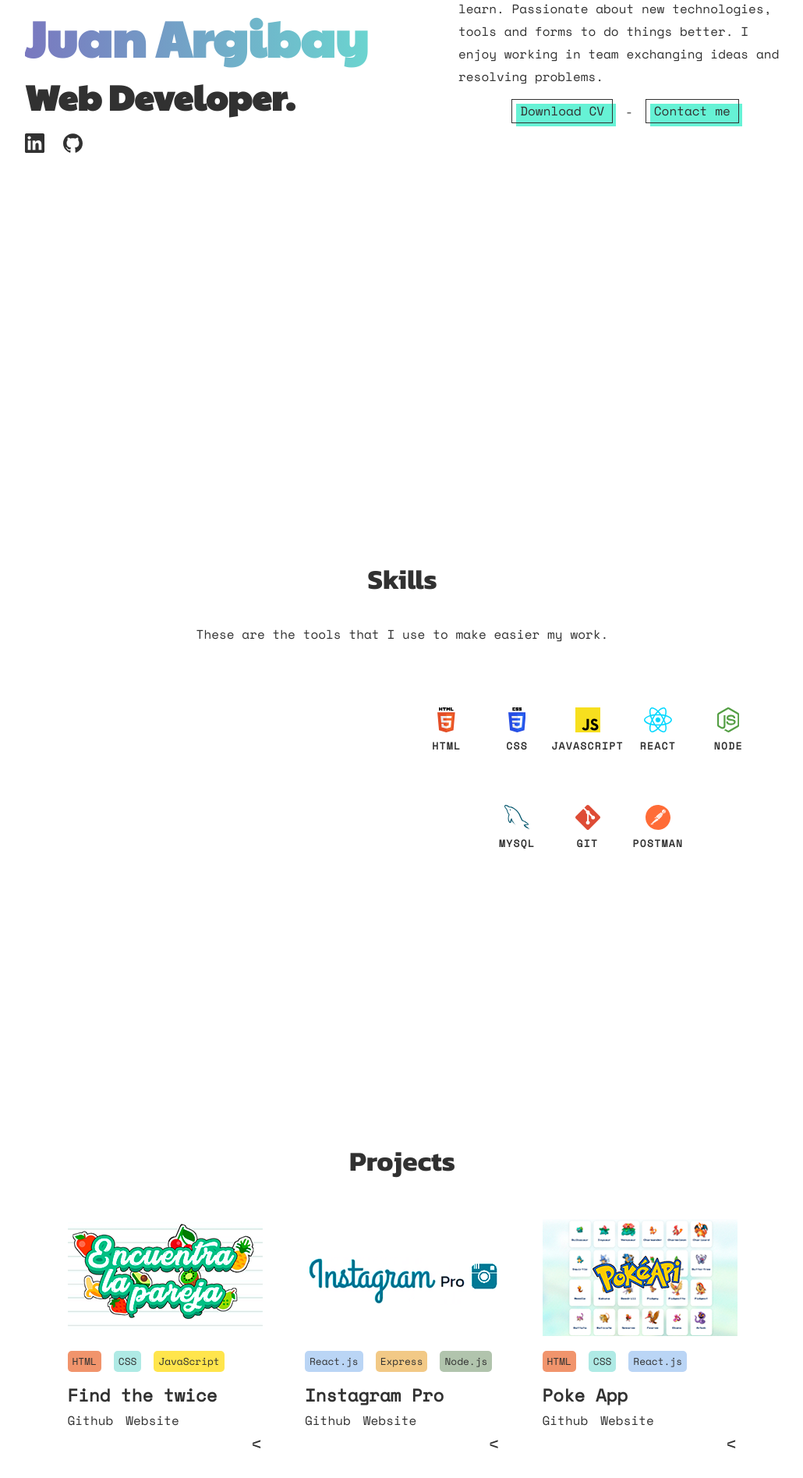
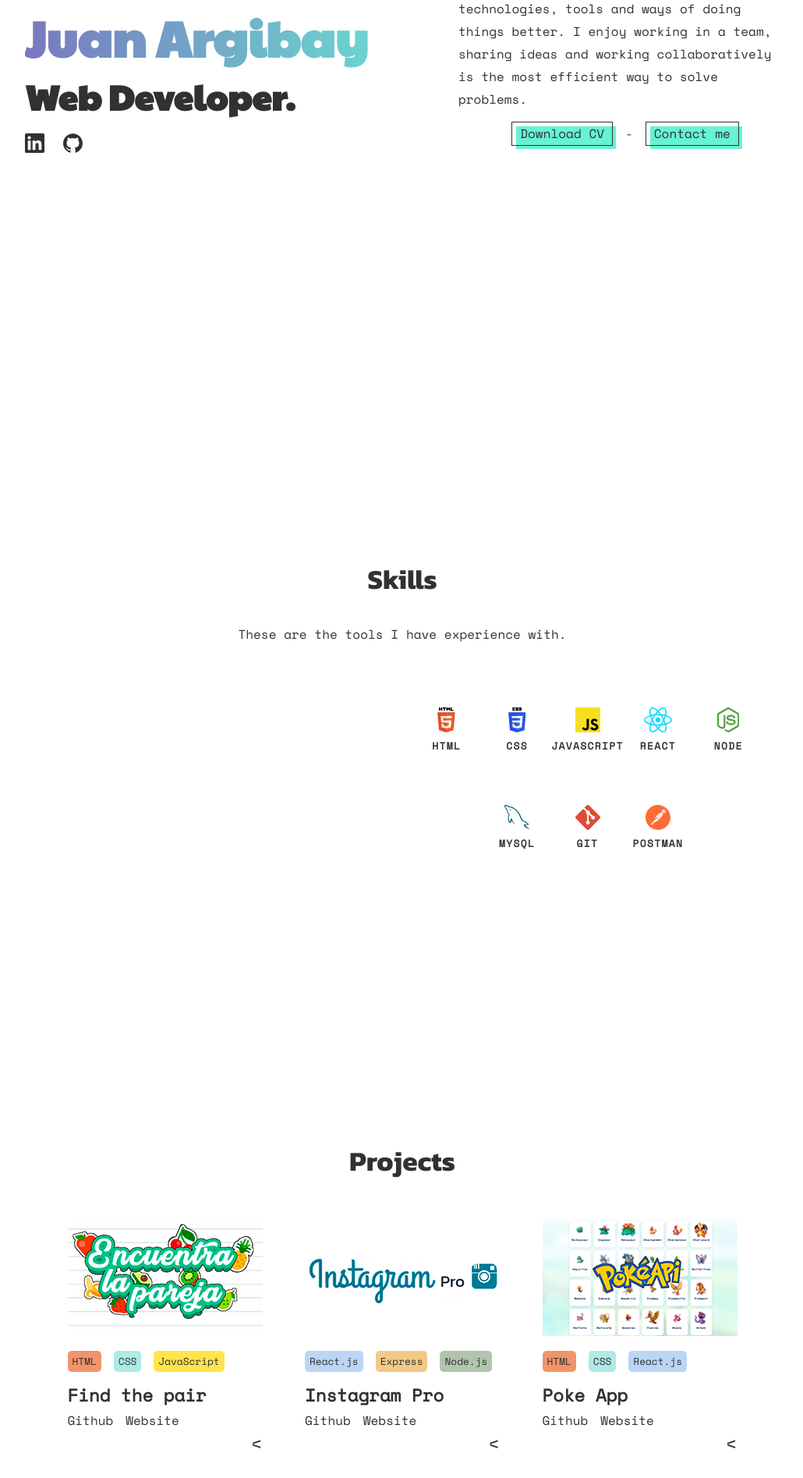
Before and after one commit to JuanArgibay/Portfolio, a React (Create React App) app: page / in a window 1280 px wide. Shown: the part 321-2216 px from the top of the page at 78% size, without its empty margins (124-1154 px from the left). Built offline with nearby package versions, Linux system fonts and the light colour scheme.

Commit message:
update english text

```diff
--- a/src/Pages/About.jsx
+++ b/src/Pages/About.jsx
@@ -30,7 +30,7 @@ export const About = () => {
           <p>{lang === 'Es' ?
             'Soy una persona curiosa, activa y con ganas de aprender. Apasionado de las nuevas tecnologías, herramientas y formas para hacer mejor las cosas. Disfruto trabajando en equipo intercambiando ideas y resolviendo problemas. '
             :
-            'I am a curios person, active and eager to learn. Passionate about new technologies, tools and forms to do things better. I enjoy working in team exchanging ideas and resolving problems.'}</p>
+            'I am a curious person, active and eager to learn. I am passionate about new technologies, tools and ways of doing things better. I enjoy working in a team, sharing ideas and working collaboratively is the most efficient way to solve problems.'}</p>
           <div className='descriptionLinks-container'>
             <div className='descriptionLinks'>
               <a href={CV} title='Descargar CV' className={darkMode} download>{lang === 'Es' ? 'Descargar CV' : 'Download CV'}</a>
--- a/src/Pages/Projects.jsx
+++ b/src/Pages/Projects.jsx
@@ -29,7 +29,7 @@ export const Projects = () => {
               <h3>{lang === 'Es' ?
                 'Descubre la pareja'
                 :
-                'Find the twice'}</h3>
+                'Find the pair'}</h3>
               <div className='projectLinksContainer'>
                 <a className={darkMode} target="_blank" rel='noreferrer' href='https://github.com/JuanArgibay/Encuentra-la-pareja'>Github</a>
                 <a className={darkMode} target="_blank" rel='noreferrer' href='https://encuentralapareja.vercel.app/'>Website</a>
@@ -40,7 +40,7 @@ export const Projects = () => {
                   {lang === 'Es' ?
                     'Juego de memoria para los más pequeños de la casa. Agiliza tu mente con esta app y encuentra las ocho parejas.'
                     :
-                    'Memory game for the home´s child’s. Sharpen up your mind with this app and find the eight pairs.'}
+                    'Memory game for toddlers. Sharpen up their mind with this app by finding the eight pairs.'}
                 </p>
               </details>
             </div>
@@ -70,7 +70,7 @@ export const Projects = () => {
                   <p className='projectDescription'>{lang === 'Es' ?
                     'Aplicación inspirada en Instagram. Comparte tus momentos, sube, comenta y dale like a cuantas fotos quieras.'
                     :
-                    'App be inspired by Instagram. Share your moments, upload, comment and give likes as many photos you want.'}
+                    'App inspired by Instagram. Share your moments with everyone, comment and interact with people and pictures.'}
                   </p>
                 </details>
               </div>
@@ -101,7 +101,7 @@ export const Projects = () => {
                   <p className='projectDescription'>{lang === 'Es' ?
                     'App para todos los amantes de Pokémon, podrás encontrarlos a todos junto con sus características y habilidades de una forma muy visual.'
                     :
-                    'App for all Pokemon lovers, you will can find all of them with them skills in a very visual interface.'}
+                    'App for Pokemon lovers, you can find a description of all pokemon with their skills in a very intuitive interface..'}
                   </p>
                 </details>
               </div>
--- a/src/Pages/Skills.jsx
+++ b/src/Pages/Skills.jsx
@@ -22,7 +22,7 @@ export const Skills = () => {
         <p>{lang === 'Es' ?
           'Estas son las herramientas que utilizo para facilitar mi trabajo.'
           :
-          'These are the tools that I use to make easier my work.'}</p>
+          'These are the tools I have experience with.'}</p>
         <div className='skillsContainer'>
           <div className='imageSkillsContainer'>
             <ImageSkills />
```
